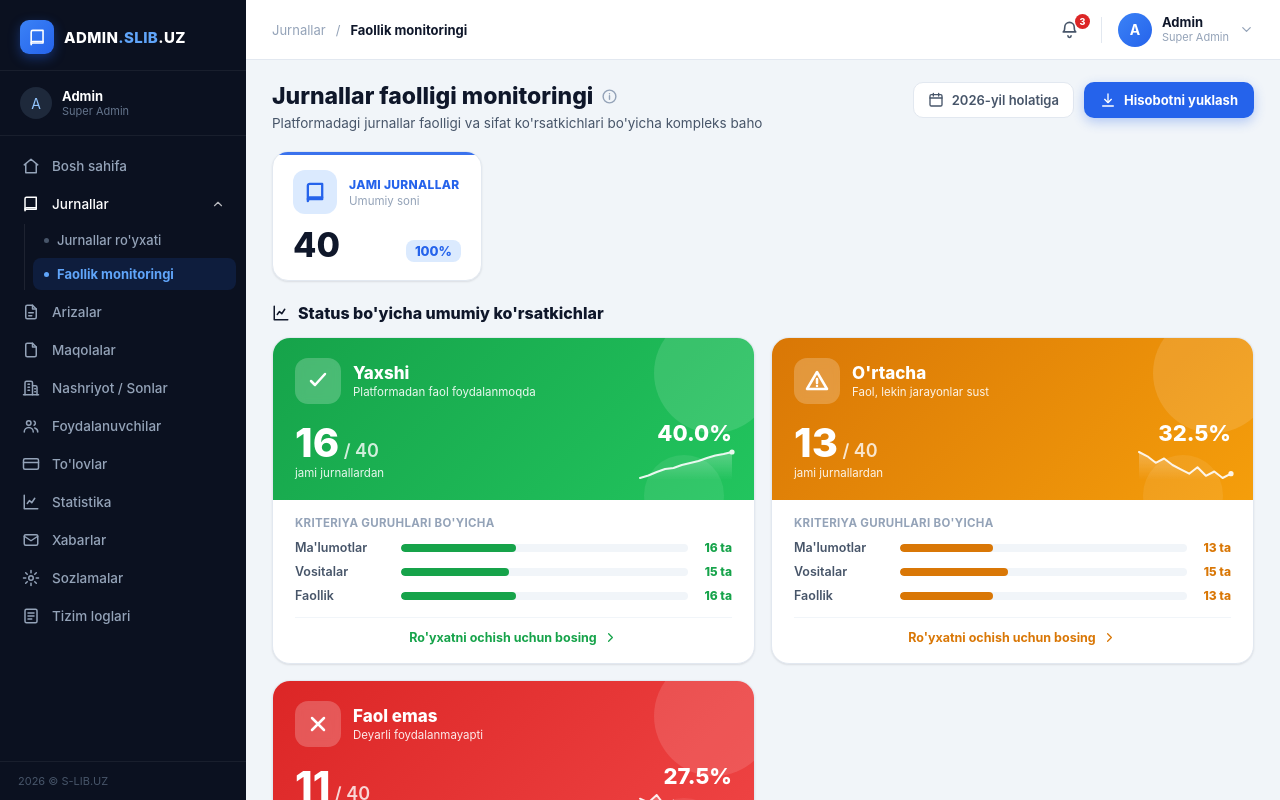
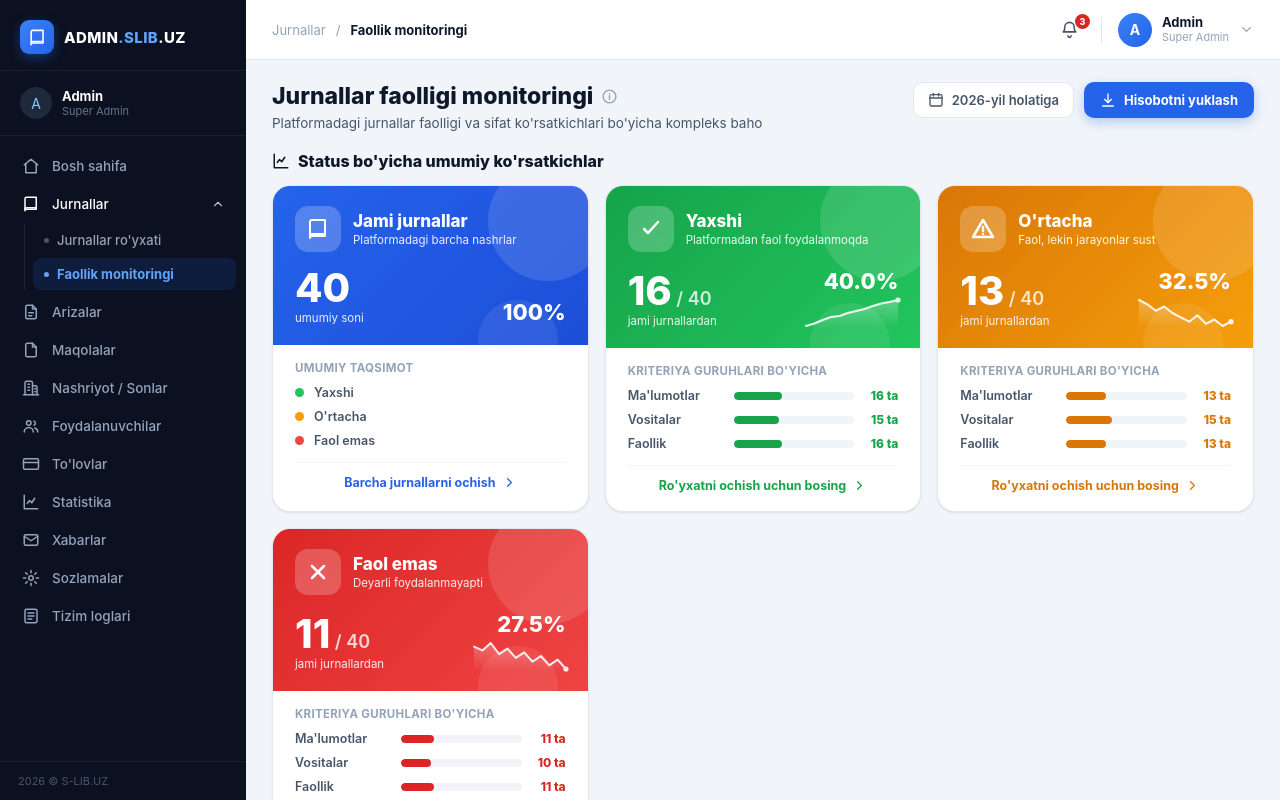
Before and after one commit to kvazar212121/slib-monitoring, a React (Vite) app: page / in a window 1280 px wide. Shown: the top 800 px of the page. Built offline with nearby package versions, Linux system fonts and the light colour scheme.

Commit message:
Jami jurnallar kartasi status kartalari bilan bir qatorga ko'chirildi

```diff
--- a/src/components/MonitoringPage.jsx
+++ b/src/components/MonitoringPage.jsx
@@ -2,10 +2,10 @@ import { useEffect, useMemo, useState } from 'react';
 import { JOURNALS, summarize } from '../data/journals';
 import { CRITERIA, GROUPS, STATUS, statusFromScore } from '../data/criteria';
 import { StatusPill, StatusDot, CriteriaCell, Sparkline } from './ui';
-import KpiCard from './KpiCard';
 import JournalDrawer from './JournalDrawer';
 import Icon, { CRITERIA_ICON, GROUP_ICON } from './Icon';
 import StatusStatCard from './StatusStatCard';
+import TotalStatCard from './TotalStatCard';
 import CategoryDetailView from './CategoryDetailView';
 import JournalsPanel from './JournalsPanel';
 
@@ -106,21 +106,13 @@ export default function MonitoringPage() {
         </div>
       </div>
 
-      {/* KPI cards */}
-      <div style={{ display: 'flex', gap: 14, flexWrap: 'wrap', marginBottom: 22 }}>
-        <div style={{ width: 320, maxWidth: '100%' }}>
-          <KpiCard variant="blue" title="Jami jurnallar" subtitle="Umumiy soni" index={0}
-            value={summary.total} percent={100}
-            onClick={() => setJournalsPanel({ status: 'all' })} />
-        </div>
-      </div>
-
       {/* Status bo'yicha umumiy ko'rsatkichlar */}
       <div style={{ marginBottom: 24 }}>
         <h2 style={{ fontSize: 16, fontWeight: 800, margin: '0 0 14px', display: 'flex', alignItems: 'center', gap: 8 }}>
           <Icon name="chart" size={18} /> Status bo'yicha umumiy ko'rsatkichlar
         </h2>
-        <div style={{ display: 'grid', gridTemplateColumns: 'repeat(auto-fit,minmax(320px,1fr))', gap: 16 }}>
+        <div style={{ display: 'grid', gridTemplateColumns: 'repeat(auto-fit,minmax(280px,1fr))', gap: 16 }}>
+          <TotalStatCard total={summary.total} onView={() => setJournalsPanel({ status: 'all' })} />
           {[
             { key: 'green', count: summary.green, trend: [40,45,52,58,60,66,70,74,80,85,88,92] },
             { key: 'yellow', count: summary.yellow, trend: [60,58,55,57,54,52,50,53,49,51,48,50] },
@@ -128,7 +120,7 @@ export default function MonitoringPage() {
           ].map((s, i) => (
             <StatusStatCard
               key={s.key}
-              index={i}
+              index={i + 1}
               statusKey={s.key}
               count={s.count}
               total={summary.total}
--- /dev/null
+++ b/src/components/TotalStatCard.jsx
@@ -0,0 +1,61 @@
+import Icon from './Icon';
+
+// "Jami jurnallar" kartasi - status kartalari bilan bir qatorda
+export default function TotalStatCard({ total, onView }) {
+  const GRAD = 'linear-gradient(135deg,#2563eb,#1d4ed8)';
+  return (
+    <div
+      onClick={onView}
+      style={{
+        background: 'var(--surface)', borderRadius: 18, border: '1px solid var(--border)',
+        boxShadow: 'var(--shadow-sm)', overflow: 'hidden', cursor: 'pointer',
+        animation: 'fadeUp 0.45s ease both',
+        display: 'flex', flexDirection: 'column', transition: 'transform 0.15s, box-shadow 0.15s',
+      }}
+      onMouseEnter={(e) => { e.currentTarget.style.transform = 'translateY(-3px)'; e.currentTarget.style.boxShadow = 'var(--shadow-lg)'; }}
+      onMouseLeave={(e) => { e.currentTarget.style.transform = 'none'; e.currentTarget.style.boxShadow = 'var(--shadow-sm)'; }}
+    >
+      {/* Gradient header */}
+      <div style={{ background: GRAD, padding: '20px 22px', color: '#fff', position: 'relative', overflow: 'hidden' }}>
+        <div style={{ position: 'absolute', right: -20, top: -25, width: 120, height: 120, borderRadius: '50%', background: 'rgba(255,255,255,0.12)' }} />
+        <div style={{ position: 'absolute', right: 30, bottom: -35, width: 80, height: 80, borderRadius: '50%', background: 'rgba(255,255,255,0.08)' }} />
+        <div style={{ display: 'flex', alignItems: 'center', gap: 12, position: 'relative' }}>
+          <div style={{ width: 46, height: 46, borderRadius: 13, background: 'rgba(255,255,255,0.22)', display: 'flex', alignItems: 'center', justifyContent: 'center', flexShrink: 0, backdropFilter: 'blur(4px)' }}>
+            <Icon name="book" size={24} />
+          </div>
+          <div style={{ flex: 1, minWidth: 0 }}>
+            <div style={{ fontSize: 17, fontWeight: 800, lineHeight: 1.2 }}>Jami jurnallar</div>
+            <div style={{ fontSize: 11.5, opacity: 0.9, marginTop: 2 }}>Platformadagi barcha nashrlar</div>
+          </div>
+        </div>
+        <div style={{ display: 'flex', alignItems: 'flex-end', justifyContent: 'space-between', marginTop: 16, position: 'relative' }}>
+          <div>
+            <div style={{ fontSize: 40, fontWeight: 800, lineHeight: 1 }}>{total}</div>
+            <div style={{ fontSize: 11.5, opacity: 0.9, marginTop: 3 }}>umumiy soni</div>
+          </div>
+          <div style={{ fontSize: 22, fontWeight: 800 }}>100%</div>
+        </div>
+      </div>
+
+      {/* Body */}
+      <div style={{ padding: '16px 22px 18px', flex: 1, display: 'flex', flexDirection: 'column' }}>
+        <div style={{ fontSize: 11.5, fontWeight: 700, color: 'var(--text-3)', textTransform: 'uppercase', letterSpacing: 0.3, marginBottom: 10 }}>Umumiy taqsimot</div>
+        <div style={{ display: 'flex', flexDirection: 'column', gap: 9 }}>
+          {[
+            { l: 'Yaxshi', c: '#22c55e' },
+            { l: "O'rtacha", c: '#f59e0b' },
+            { l: 'Faol emas', c: '#ef4444' },
+          ].map((r) => (
+            <div key={r.l} style={{ display: 'flex', alignItems: 'center', gap: 10 }}>
+              <span style={{ width: 9, height: 9, borderRadius: '50%', background: r.c, flexShrink: 0 }} />
+              <span style={{ fontSize: 12.5, color: 'var(--text-2)', fontWeight: 600 }}>{r.l}</span>
+            </div>
+          ))}
+        </div>
+        <div style={{ marginTop: 14, paddingTop: 12, borderTop: '1px solid var(--surface-3)', display: 'flex', alignItems: 'center', justifyContent: 'center', gap: 6, fontSize: 12.5, fontWeight: 700, color: '#2563eb' }}>
+          Barcha jurnallarni ochish <Icon name="chevronRight" size={15} />
+        </div>
+      </div>
+    </div>
+  );
+}
```
